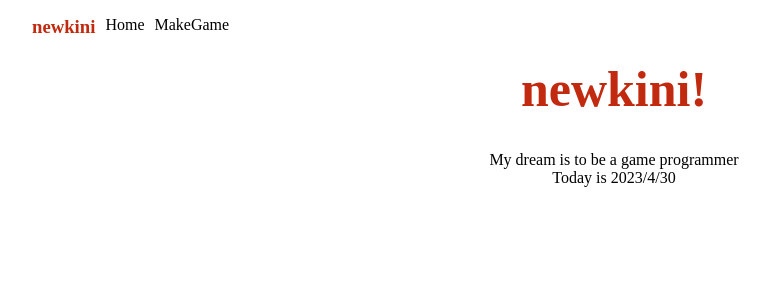
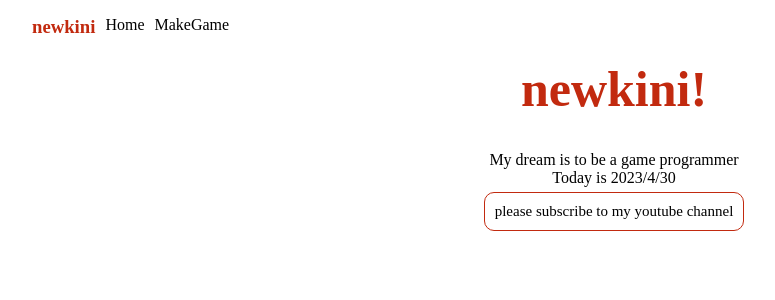
Before and after one commit to newkincode/site, a SvelteKit app: page / in a window 1280 px wide. Shown: the top 300 px of the page, without its empty margins (26-801 px from the left). Built offline with nearby package versions, Linux system fonts and the light colour scheme; a web font is replaced by a local one.

Commit message:
no message

```diff
--- a/src/routes/+page.svelte
+++ b/src/routes/+page.svelte
@@ -12,3 +12,4 @@
 <h1>newkini!</h1>
 <p>My dream is to be a game programmer<br>
 Today is {todayStr}<br></p>
+<a href="https://www.youtube.com/channel/UCa-gBibeaPPiNYl6t_3GOIw?sub_confirmation=1"><button>please subscribe to my youtube channel</button></a>
```
